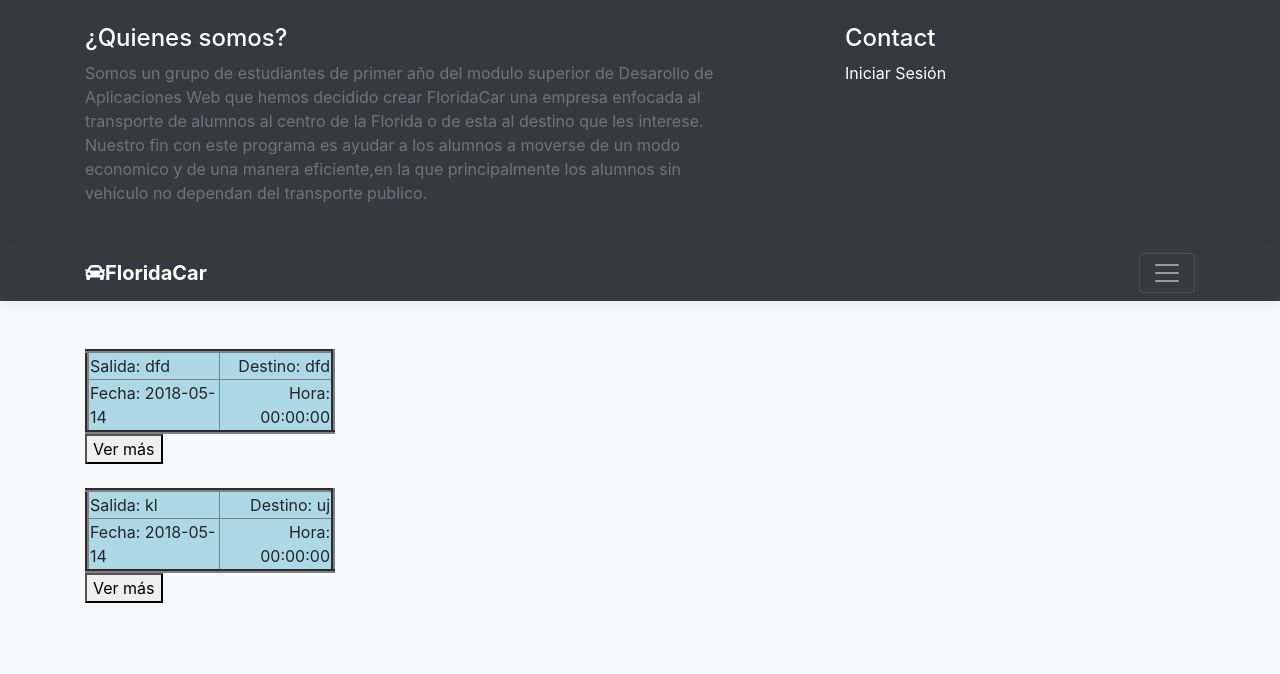
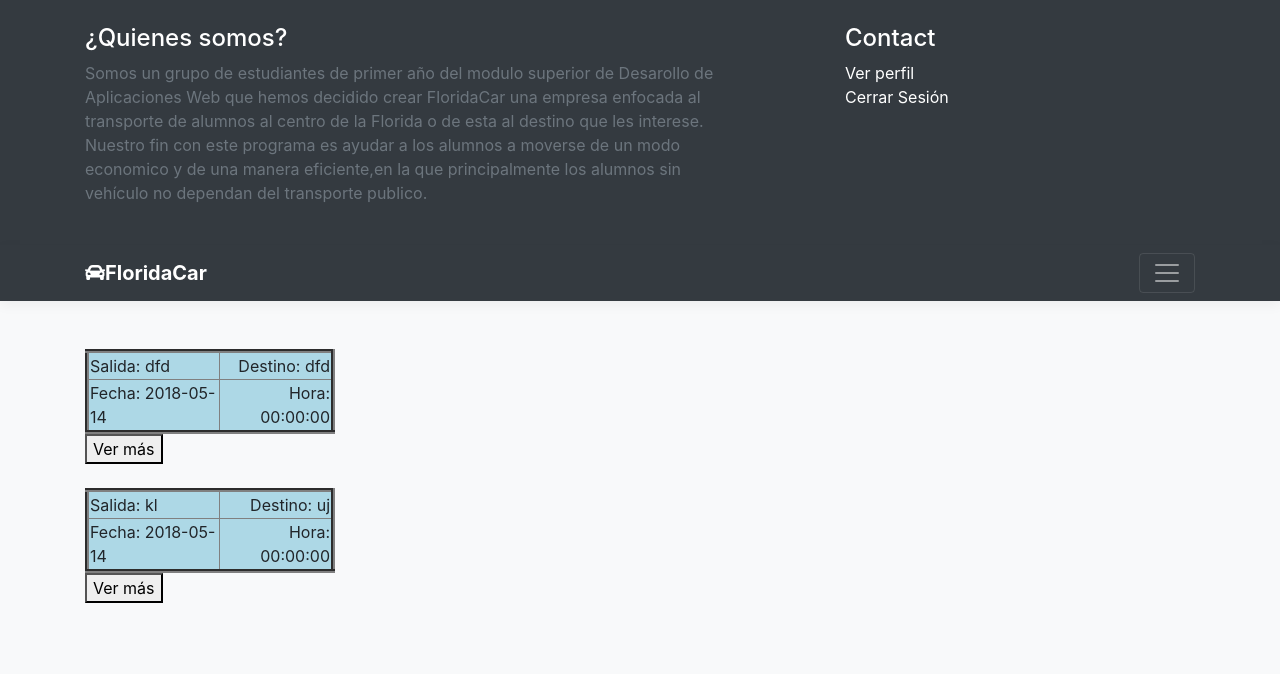
Before and after one commit to Pjorda96/lolitos, a PHP site: page /public/index.php in a window 1280 px wide, after a click that opens the changed part. Shown: the top 674 px of the page. Run offline with PHP 8.4, Linux system fonts and the light colour scheme; data comes from the database, SQL or seed files in the repository; some libraries are stand-ins or nearby versions.

Commit message:
ya os dejo entrar

```diff
--- a/Floridacar/public/views/indexview.php
+++ b/Floridacar/public/views/indexview.php
@@ -39,11 +39,17 @@
             <div class="col-sm-4 offset-md-1 py-4">
               <h4 class="text-white">Contact</h4>
               <ul class="list-unstyled">
-                <?php if (!isset($_SESSION['usuario'])){
+                <?php /*if (!isset($_SESSION['usuario'])){
                     echo '<li><a href="login.php" class="text-white">Iniciar Sesión</a></li>';
                 }else {
                     echo '<li><a href="perfil.php" class="text-white">Ver perfil</a></li>';
                     echo '<li><a href="cerrarSesion.php" class="text-white">Cerrar Sesión</a></li>';
+                }*/
+                if (!isset($_SESSION['usuario'])){
+                    echo '<li><a href="perfil.php" class="text-white">Ver perfil</a></li>';
+                    echo '<li><a href="cerrarSesion.php" class="text-white">Cerrar Sesión</a></li>';
+                }else {
+                    echo '<li><a href="login.php" class="text-white">Iniciar Sesión</a></li>';
                 }?>
               </ul>
             </div>
```
